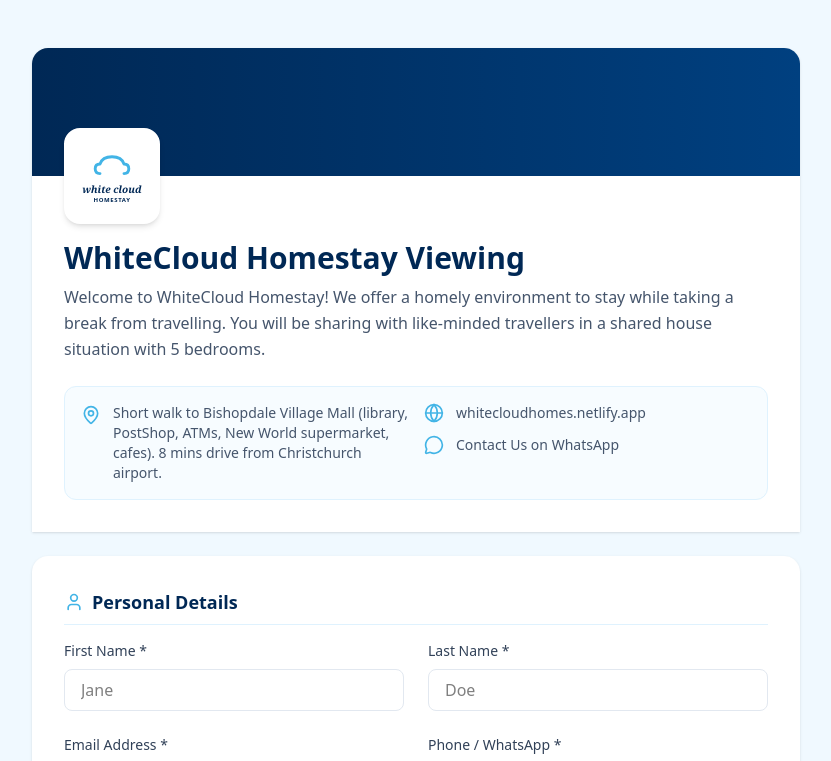
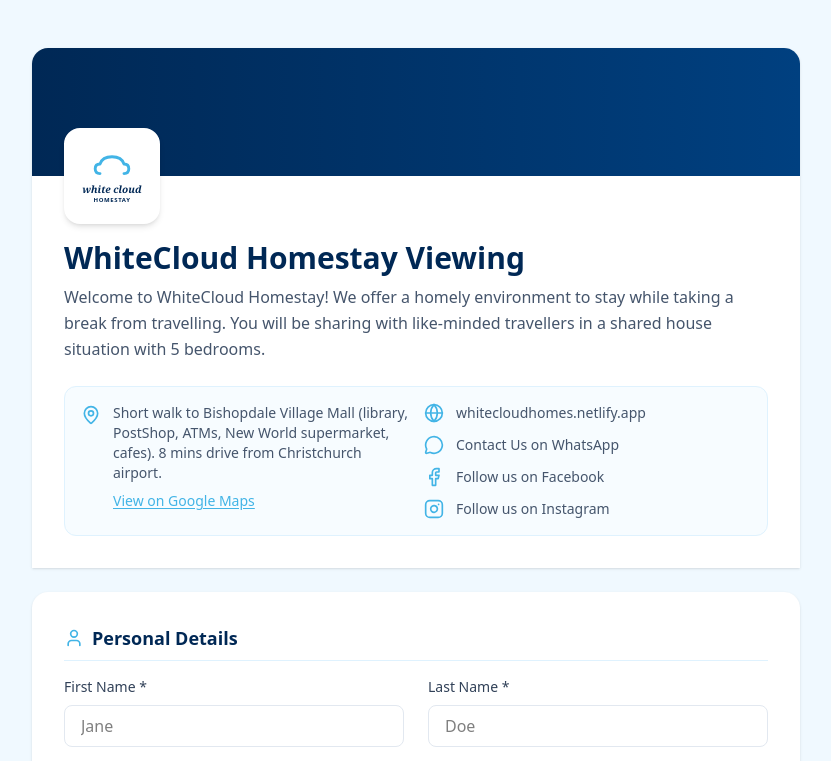
Before and after one commit to maritnroyle/ViewingForm, a React (Vite) app: page / in a window 1280 px wide. Shown: the top 761 px of the page, without its empty margins (224-1055 px from the left). Built offline with nearby package versions, Linux system fonts and the light colour scheme.

Commit message:
feat: Add social media icons to form
Includes Facebook and Instagram icons, and adjusts PDF generation for improved layout and display of terms and conditions, signature, and date fields.

```diff
--- a/src/App.tsx
+++ b/src/App.tsx
@@ -1,5 +1,5 @@
 import React, { useState, useRef } from 'react';
-import { Calendar, Clock, User, Mail, Phone, Home, Info, Send, MapPin, Globe, MessageCircle, PenTool, X } from 'lucide-react';
+import { Calendar, Clock, User, Mail, Phone, Home, Info, Send, MapPin, Globe, MessageCircle, PenTool, X, Facebook, Instagram } from 'lucide-react';
 import SignatureCanvas from 'react-signature-canvas';
 import { jsPDF } from 'jspdf';
 
@@ -56,12 +56,12 @@ const generatePDF = (data: any, signatureBase64: string) => {
 
   // Terms and Conditions
   doc.addPage();
-  y = 20;
-  doc.setFontSize(16);
+  y = 15;
+  doc.setFontSize(15);
   doc.setTextColor(0, 40, 85);
   doc.setFont("helvetica", "bold");
   doc.text("Room Viewing Terms and Conditions", 20, y);
-  y += 12;
+  y += 10;
 
   doc.setTextColor(0, 0, 0);
 
@@ -109,12 +109,12 @@ const generatePDF = (data: any, signatureBase64: string) => {
   ];
 
   sections.forEach(sec => {
-    doc.setFontSize(10);
+    doc.setFontSize(11);
     doc.setFont("helvetica", "bold");
     doc.text(sec.title, 20, y);
     y += 5;
 
-    doc.setFontSize(9);
+    doc.setFontSize(10);
     doc.setFont("helvetica", "normal");
     sec.items.forEach(item => {
       const lines = doc.splitTextToSize(`• ${item}`, 170);
@@ -134,10 +134,10 @@ const generatePDF = (data: any, signatureBase64: string) => {
   if (signatureBase64) {
     // Add a subtle border/background for the signature area
     doc.setDrawColor(200, 200, 200);
-    doc.rect(20, y, 80, 30);
-    doc.addImage(signatureBase64, 'PNG', 20, y, 80, 30);
+    doc.rect(20, y, 70, 25);
+    doc.addImage(signatureBase64, 'PNG', 20, y, 70, 25);
 
-    y += 35;
+    y += 30;
     doc.setFontSize(9);
     doc.setFont("helvetica", "normal");
     doc.setTextColor(100, 100, 100);
@@ -153,10 +153,22 @@ export default function App() {
   const [isSubmitting, setIsSubmitting] = useState(false);
   const [showTerms, setShowTerms] = useState(false);
   const [sigError, setSigError] = useState(false);
+  const [emailError, setEmailError] = useState(false);
   const sigCanvas = useRef<SignatureCanvas>(null);
 
   const handleSubmit = async (e: React.FormEvent<HTMLFormElement>) => {
     e.preventDefault();
+    const formData = new FormData(e.currentTarget);
+    const data = Object.fromEntries(formData.entries());
+
+    // Email validation
+    const emailRegex = /^[a-zA-Z0-9._%+-]+@[a-zA-Z0-9.-]+\.[a-zA-Z]{2,}$/;
+    if (!emailRegex.test(data.email as string)) {
+      setEmailError(true);
+      return;
+    }
+    setEmailError(false);
+
     if (sigCanvas.current?.isEmpty()) {
       setSigError(true);
       return;
@@ -164,8 +176,6 @@ export default function App() {
     setSigError(false);
     setIsSubmitting(true);
 
-    const formData = new FormData(e.currentTarget);
-    const data = Object.fromEntries(formData.entries());
     const signatureBase64 = sigCanvas.current?.toDataURL() || '';
 
     // Generate PDF document (including signature)
@@ -246,9 +256,14 @@ export default function App() {
               </p>
 
               <div className="grid grid-cols-1 md:grid-cols-2 gap-4 text-sm text-slate-600 bg-sky-50/50 p-4 rounded-xl border border-sky-100">
-                <div className="flex items-start gap-3">
-                  <MapPin className="w-5 h-5 text-[#42B4E6] shrink-0 mt-0.5" />
-                  <span>Short walk to Bishopdale Village Mall (library, PostShop, ATMs, New World supermarket, cafes). 8 mins drive from Christchurch airport.</span>
+                <div className="flex flex-col gap-2">
+                  <div className="flex items-start gap-3">
+                    <MapPin className="w-5 h-5 text-[#42B4E6] shrink-0 mt-0.5" />
+                    <span>Short walk to Bishopdale Village Mall (library, PostShop, ATMs, New World supermarket, cafes). 8 mins drive from Christchurch airport.</span>
+                  </div>
+                  <a href="https://maps.app.goo.gl/nipfuViF6ye2a4wd8" target="_blank" rel="noreferrer" className="inline-block text-[#42B4E6] hover:text-[#002855] transition-colors ml-8 font-medium underline underline-offset-2">
+                    View on Google Maps
+                  </a>
                 </div>
                 <div className="flex flex-col gap-3">
                   <a href="https://whitecloudhomes.netlify.app/" target="_blank" rel="noreferrer" className="flex items-center gap-3 hover:text-[#002855] transition-colors">
@@ -258,6 +273,14 @@ export default function App() {
                   <a href="https://wa.me/message/QKHUHJ5Y273HL1" target="_blank" rel="noreferrer" className="flex items-center gap-3 hover:text-[#002855] transition-colors">
                     <MessageCircle className="w-5 h-5 text-[#42B4E6] shrink-0" />
                     <span>Contact Us on WhatsApp</span>
+                  </a>
+                  <a href="https://www.facebook.com/profile.php?id=61551048270198" target="_blank" rel="noreferrer" className="flex items-center gap-3 hover:text-[#002855] transition-colors">
+                    <Facebook className="w-5 h-5 text-[#42B4E6] shrink-0" />
+                    <span>Follow us on Facebook</span>
+                  </a>
+                  <a href="https://www.instagram.com/whitecloud_homes" target="_blank" rel="noreferrer" className="flex items-center gap-3 hover:text-[#002855] transition-colors">
+                    <Instagram className="w-5 h-5 text-[#42B4E6] shrink-0" />
+                    <span>Follow us on Instagram</span>
                   </a>
                 </div>
               </div>
@@ -287,8 +310,9 @@ export default function App() {
                 <label htmlFor="email" className="block text-sm font-medium text-slate-700">Email Address *</label>
                 <div className="relative">
                   <Mail className="w-5 h-5 text-[#42B4E6] absolute left-3 top-1/2 -translate-y-1/2" />
-                  <input required type="email" id="email" name="email" className="w-full pl-10 pr-4 py-2 border border-slate-200 rounded-lg focus:ring-2 focus:ring-[#002855] focus:border-transparent outline-none transition-all" placeholder="jane@example.com" />
+                  <input required type="email" id="email" name="email" className={`w-full pl-10 pr-4 py-2 border ${emailError ? 'border-red-500 focus:ring-red-500' : 'border-slate-200 focus:ring-[#002855]'} rounded-lg focus:ring-2 focus:border-transparent outline-none transition-all`} placeholder="jane@example.com" onChange={() => setEmailError(false)} />
                 </div>
+                {emailError && <p className="text-red-500 text-sm mt-1">Please enter a valid email address.</p>}
               </div>
               <div className="space-y-2">
                 <label htmlFor="phone" className="block text-sm font-medium text-slate-700">Phone / WhatsApp *</label>
@@ -336,7 +360,7 @@ export default function App() {
                 <label htmlFor="viewingDate" className="block text-sm font-medium text-slate-700">Preferred Viewing Date *</label>
                 <div className="relative">
                   <Calendar className="w-5 h-5 text-[#42B4E6] absolute left-3 top-1/2 -translate-y-1/2" />
-                  <input required type="date" id="viewingDate" name="viewingDate" className="w-full pl-10 pr-4 py-2 border border-slate-200 rounded-lg focus:ring-2 focus:ring-[#002855] focus:border-transparent outline-none transition-all" />
+                  <input required type="date" id="viewingDate" name="viewingDate" min={new Date().toISOString().split('T')[0]} className="w-full pl-10 pr-4 py-2 border border-slate-200 rounded-lg focus:ring-2 focus:ring-[#002855] focus:border-transparent outline-none transition-all" />
                 </div>
               </div>
               <div className="space-y-2">
```
